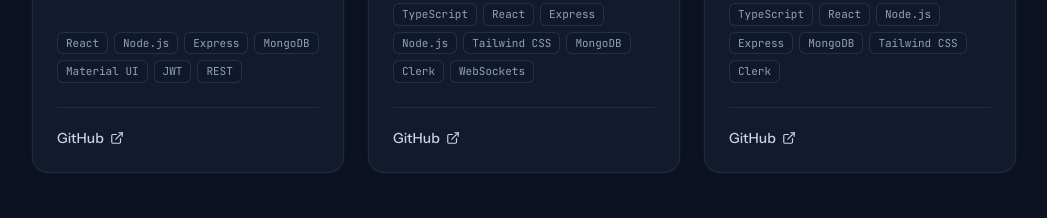
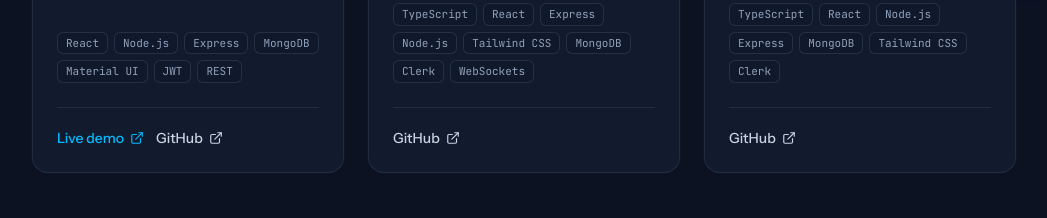
Before and after one commit to DiegoJPons/Portfolio, a React (Vite) app: page / in a window 1280 px wide. Shown: the part 920-1138 px from the top of the page, without its empty margins (116-1163 px from the left). Built offline with nearby package versions, Linux system fonts and the light colour scheme.

Commit message:
Added deployed playlister url

```diff
--- a/src/data/projects.ts
+++ b/src/data/projects.ts
@@ -13,7 +13,6 @@ export type Project = {
   githubUrl: string;
 };
 
-/** Update githubUrl (and liveUrl) to match your real repositories and deployments. */
 export const projects: Project[] = [
   {
     id: "playlister",
@@ -37,6 +36,7 @@ export const projects: Project[] = [
     ],
     category: "web",
     featured: true,
+    liveUrl: "https://playlister-eight.vercel.app",
     githubUrl: "https://github.com/DiegoJPons/Playlister",
   },
   {
```
